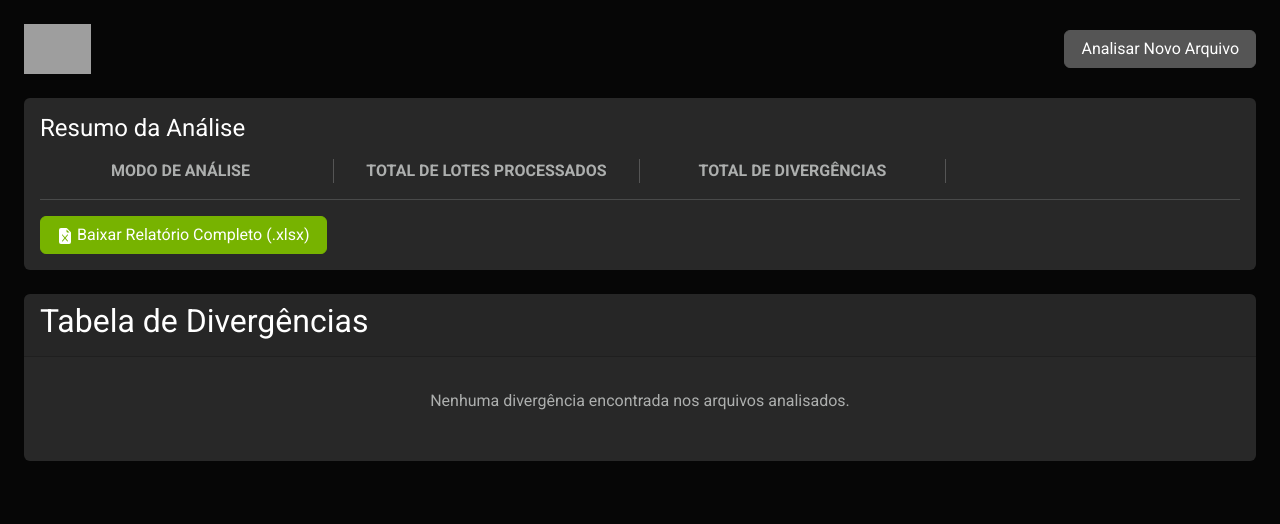
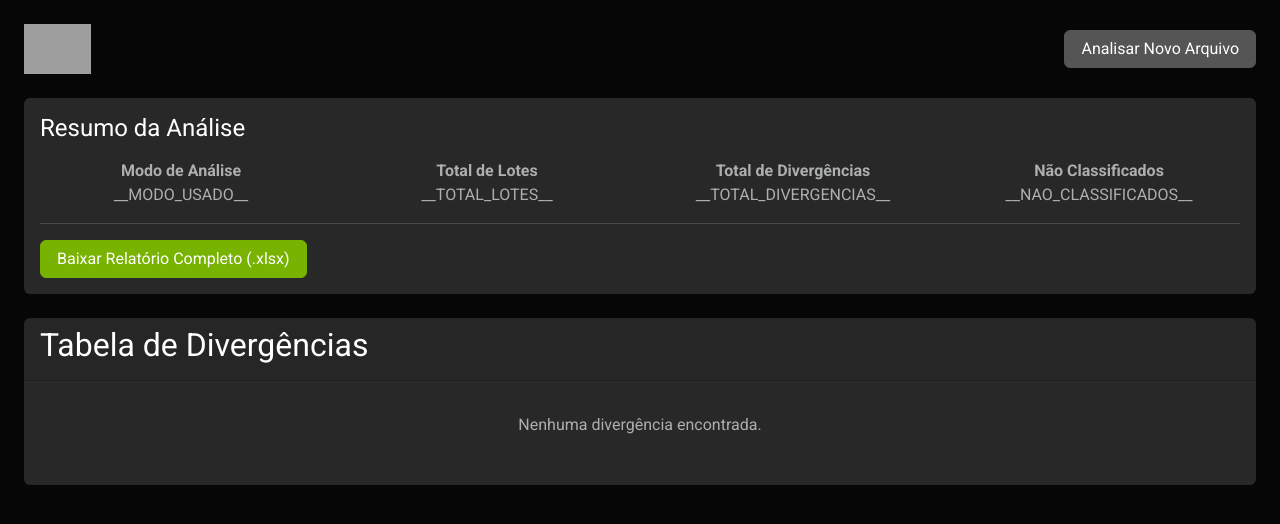
Before and after one commit to pedrorocha3247/conferencia.app, a Flask app: template templates/results.html in a window 1280 px wide. Shown: the top 524 px of the page. Run offline with Flask 3, Linux system fonts and the light colour scheme; the template is opened without the code that fills it, so the values that code supplies are empty; some libraries are stand-ins or nearby versions; grey boxes are pictures that could not be loaded.

Commit message:
Update results.html

```diff
--- a/templates/results.html
+++ b/templates/results.html
@@ -9,9 +9,7 @@
 <style>
   body { padding-bottom: 50px; }
   .card { border: none; }
-  .card-header { font-weight: bold; }
   .header-logo { max-height: 50px; width: auto; }
-  .dataTables_wrapper .form-control { background-color: #4e5d6c; color: #fff; border-color: #6c757d; }
 </style>
 </head>
 <body>
@@ -21,66 +19,44 @@
         <a href="/" class="btn btn-secondary">Analisar Novo Arquivo</a>
     </div>
     <div class="card border-primary mb-4">
-        <div class="card-body summary-card">
+        <div class="card-body">
             <h5 class="card-title mb-3">Resumo da Análise</h5>
             <div class="row text-center">
-                <div class="col-md-3 summary-item border-end border-secondary">
-                    <strong class="text-uppercase">Modo de Análise</strong>
-                    <div><span class="badge bg-primary fs-6 mt-1">{{ modo_usado.replace('_', '/').title() }}</span></div>
-                </div>
-                <div class="col-md-3 summary-item border-end border-secondary">
-                    <strong class="text-uppercase">Total de Lotes Processados</strong>
-                    <div><span class="badge bg-secondary fs-6 mt-1">{{ total_lotes }}</span></div>
-                </div>
-                <div class="col-md-3 summary-item border-end border-secondary">
-                    <strong class="text-uppercase">Total de Divergências</strong>
-                    <div><span class="badge bg-danger fs-6 mt-1">{{ total_divergencias }}</span></div>
-                </div>
-                {% if nao_classificados > 0 %}
-                <div class="col-md-3 summary-item">
-                    <strong class="text-uppercase">Lotes Não Classificados</strong>
-                    <div><span class="badge bg-warning fs-6 mt-1">{{ nao_classificados }}</span></div>
-                </div>
-                {% endif %}
+                <div class="col-md-3"><strong>Modo de Análise</strong><div><span>__MODO_USADO__</span></div></div>
+                <div class="col-md-3"><strong>Total de Lotes</strong><div><span>__TOTAL_LOTES__</span></div></div>
+                <div class="col-md-3"><strong>Total de Divergências</strong><div><span>__TOTAL_DIVERGENCIAS__</span></div></div>
+                <div class="col-md-3"><strong>Não Classificados</strong><div><span>__NAO_CLASSIFICADOS__</span></div></div>
             </div>
             <hr>
-            <a href="{{ download_url }}" class="btn btn-success">
-                <svg xmlns="http://www.w3.org/2000/svg" width="16" height="16" fill="currentColor" class="bi bi-file-earmark-excel-fill" viewBox="0 0 16 16"><path d="M9.293 0H4a2 2 0 0 0-2 2v12a2 2 0 0 0 2 2h8a2 2 0 0 0 2-2V4.707A1 1 0 0 0 13.707 4L10 .293A1 1 0 0 0 9.293 0M9.5 3.5v-2l3 3h-2a1 1 0 0 1-1-1M5.884 6.884 8 9.219l2.116-2.54a.5.5 0 1 1 .768.641L8.651 10l2.233 2.68a.5.5 0 0 1-.768.64L8 10.781l-2.116 2.54a.5.5 0 0 1-.768-.641L7.349 10 5.116 7.32a.5.5 0 1 1 .768-.641z"/></svg>
-                Baixar Relatório Completo (.xlsx)
-            </a>
+            <a href="__DOWNLOAD_URL__" class="btn btn-success">Baixar Relatório Completo (.xlsx)</a>
         </div>
     </div>
     <div class="card border-info">
         <div class="card-header"><h4>Tabela de Divergências</h4></div>
         <div class="card-body">
-            {% if total_divergencias > 0 %}
-                <table id="tabela-divergencias" class="table table-striped" style="width:100%"></table>
-            {% else %}
-                <p class="text-center p-3">Nenhuma divergência encontrada nos arquivos analisados.</p>
-            {% endif %}
+            <table id="tabela-divergencias" class="table table-striped" style="width:100%"></table>
         </div>
     </div>
 </div>
 <script src="https://code.jquery.com/jquery-3.7.0.js"></script>
-<script src="https://cdn.jsdelivr.net/npm/bootstrap@5.3.2/dist/js/bootstrap.bundle.min.js"></script>
 <script src="https://cdn.datatables.net/1.13.6/js/jquery.dataTables.min.js"></script>
 <script src="https://cdn.datatables.net/1.13.6/js/dataTables.bootstrap5.min.js"></script>
 <script>
 $(document).ready(function() {
     const ptBrLang = { "url": "//cdn.datatables.net/plug-ins/1.13.6/i18n/pt-BR.json" };
     function toTitleCase(str) {
-        return str.replace(/_/g, ' ').replace(/\w\S*/g, function(txt){
-            return txt.charAt(0).toUpperCase() + txt.substr(1).toLowerCase();
-        });
+        return str.replace(/_/g, ' ').replace(/\w\S*/g, (txt) => txt.charAt(0).toUpperCase() + txt.substr(1).toLowerCase());
     }
-    const divergenciasData = {{ divergencias_json|safe }};
-    if (divergenciasData && divergenciasData.data.length > 0) {
-        const divergenciasColumns = divergenciasData.columns.map(col => ({ title: toTitleCase(col) }));
+    const divergenciasData = "__DIVERGENCIAS_JSON__";
+    if (divergenciasData && divergenciasData.data && divergenciasData.data.length > 0) {
+        const columns = divergenciasData.columns.map(col => ({ title: toTitleCase(col) }));
         $('#tabela-divergencias').DataTable({
             data: divergenciasData.data,
-            columns: divergenciasColumns,
+            columns: columns,
             language: ptBrLang
         });
+    } else {
+        $('#tabela-divergencias').parent().html('<p class="text-center p-3">Nenhuma divergência encontrada.</p>');
     }
 });
 </script>
```
